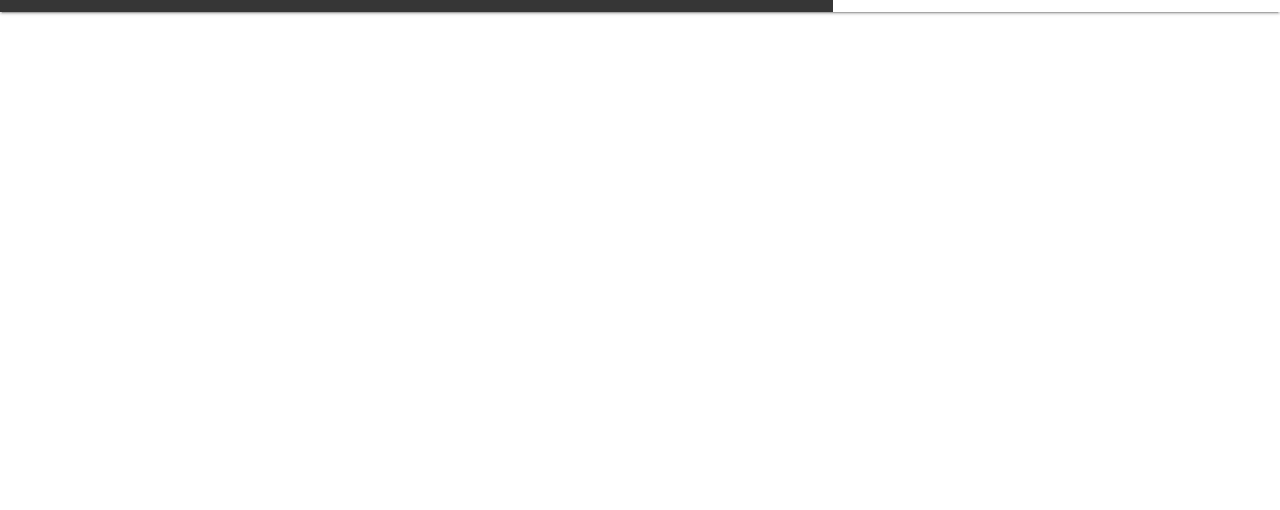
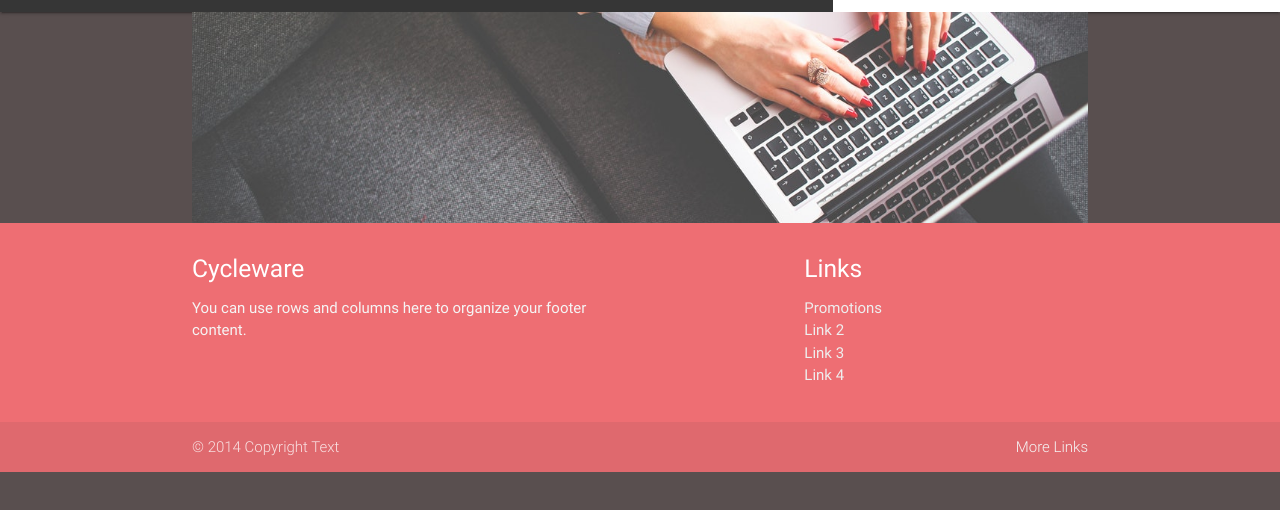
Before and after one commit to callumjackson/cycleware, a plain HTML site: page Promtions.html in a window 1280 px wide. Shown: the part 52-562 px from the top of the page. Drawn offline with nearby package versions, Linux system fonts and the light colour scheme.

Commit message:
new stuff

```diff
--- a/Promtions.html
+++ b/Promtions.html
@@ -13,7 +13,11 @@
 <script src="https://ajax.googleapis.com/ajax/libs/jquery/3.2.1/jquery.min.js"></script>
      <!--Let browser know website is optimized for mobile-->
     <meta name="viewport" content="width=device-width, initial-scale=1.0"/>
-
+    <style>
+        body {
+            background-color: #594F4F;
+        }
+    </style>
 </head>
 <body>
 <nav>
@@ -27,5 +31,39 @@
       </ul>
     </div>
   </nav>
+    <div class="container">
+
+
+    <img class="promoimg" src="assests/port2.jpeg"></img>
+
+
+    </div>
+
+
+    <footer class="page-footer">
+          <div class="container">
+            <div class="row">
+              <div class="col l6 s12">
+                <h5 class="white-text">Cycleware</h5>
+                <p class="grey-text text-lighten-4">You can use rows and columns here to organize your footer content.</p>
+              </div>
+              <div class="col l4 offset-l2 s12">
+                <h5 class="white-text">Links</h5>
+                <ul>
+                  <li><a class="grey-text text-lighten-3" href="Promtions.html">Promotions</a></li>
+                  <li><a class="grey-text text-lighten-3" href="#!">Link 2</a></li>
+                  <li><a class="grey-text text-lighten-3" href="#!">Link 3</a></li>
+                  <li><a class="grey-text text-lighten-3" href="#!">Link 4</a></li>
+                </ul>
+              </div>
+            </div>
+          </div>
+          <div class="footer-copyright">
+            <div class="container">
+            © 2014 Copyright Text
+            <a class="grey-text text-lighten-4 right" href="#!">More Links</a>
+            </div>
+          </div>
+        </footer>
 </body>
 </html>
```
Also changed, not shown: index.html (+25 -0 lines), assests/port2.jpeg (added), css/materialize.css.
